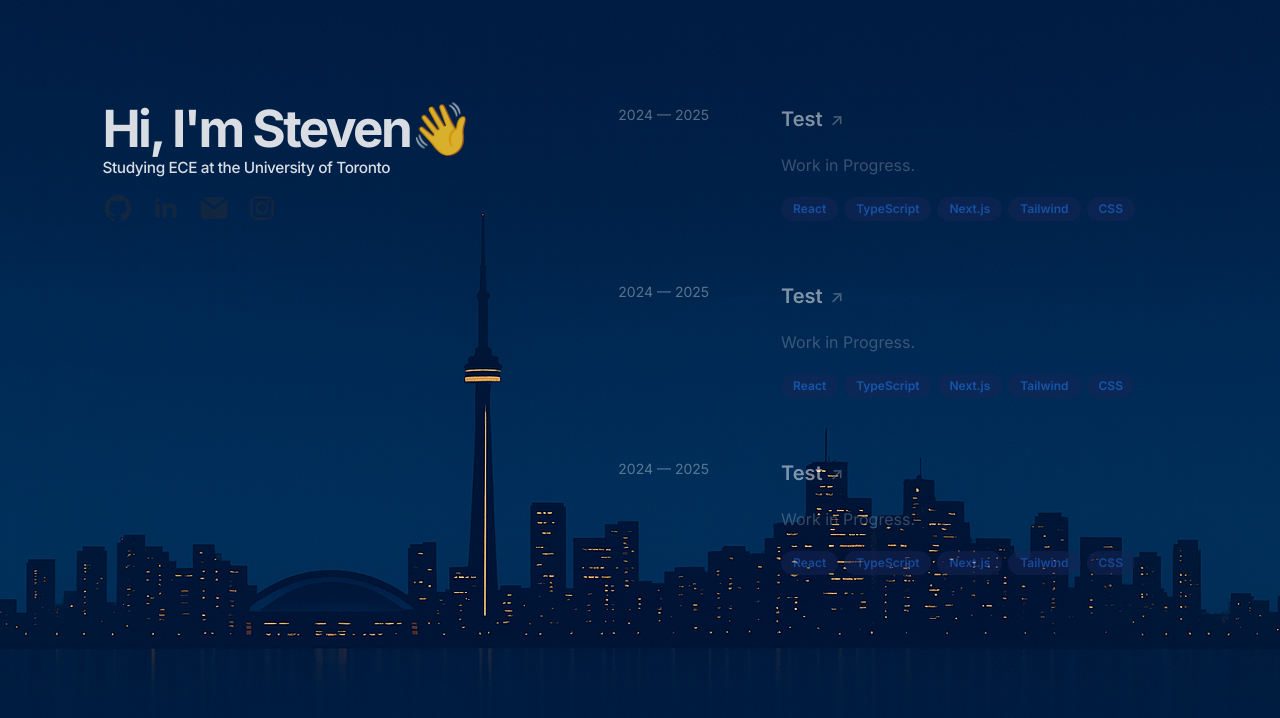
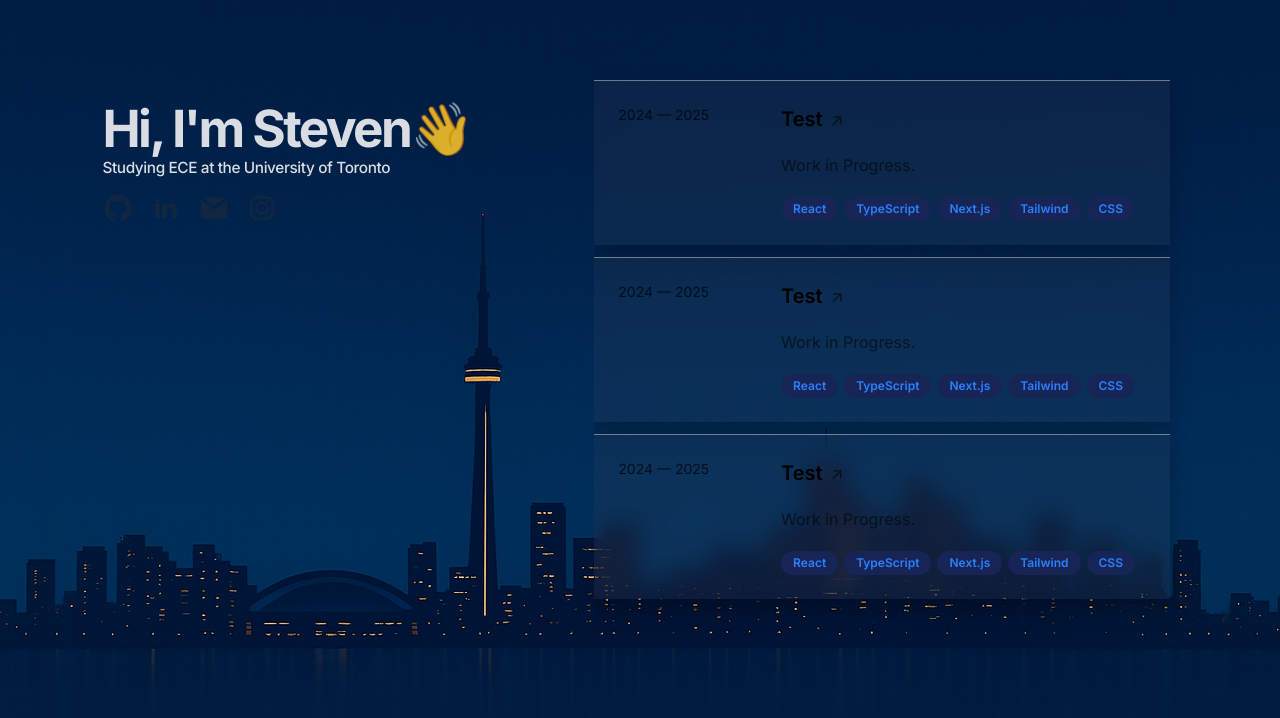
Before and after one commit to stev-jz/website, a Next.js app: page / in a window 1280 px wide. Shown: the top 718 px of the page. Built offline with nearby package versions, Linux system fonts and the light colour scheme.

Commit message:
light mode container style

```diff
--- a/src/components/GlassContainer.tsx
+++ b/src/components/GlassContainer.tsx
@@ -15,28 +15,36 @@ export default function GlassContainer(props: GlassContainerProps)
   return (
     <Link href={props.link} target="_blank"
       className='
-      max-w-168
+      w-[45vw]
       group
       mb-3
-      opacity-50
-      rounded-[10]
-      transition duration-100 ease-in-out
-      border-t border-t-transparent
+      rounded-[15]
+      transition duration-300 ease-in-out
 
-      hover:bg-white/6
+      border-t dark:border-t-white/20 border-t-white/40
+      dark:bg-white/4
+      bg-gray-600/15
+      backdrop-blur-md
+      shadow-[0_10px_20px_rgba(0,0,0,0.25)]
+
+
+      dark:hover:bg-white/8
+      hover:bg-gray-600/15
       hover:opacity-200
-      hover:shadow-[0_10px_20px_rgba(0,0,0,0.05)]
-      hover:backdrop-blur-md
-      hover:border-t
-      hover:border-t-white/30
+      dark:hover:shadow-[0_10px_20px_rgba(0,0,0,0.25)]
+      hover:shadow-[0_10px_20px_rgba(0,0,0,0.35)]
+      dark:hover:backdrop-blur-md
+      hover:backdrop-blur-lg
+      hover:border-t-white-45
+      dark:hover:border-t-white/35
 
       flex gap-10 justify-start p-6'>
       <div className=" flex gap-10 justify-start">
-        <div className="mr-8 text-sm opacity-70 text-white">
+        <div className="mr-8 text-sm opacity-70 text-black dark:text-white">
           {props.date}
         </div>
         <div className="flex flex-col gap-5">
-          <h1 className="transition-colors duration-100 ease-out group-hover:text-blue-600 text-xl font-semibold text-white">
+          <h1 className="transition-colors duration-100 ease-out dark:group-hover:text-blue-600 group-hover:text-blue-800 text-xl font-semibold text-black dark:text-white">
             {props.title}
             <div className="
               inline-block
@@ -48,14 +56,15 @@ export default function GlassContainer(props: GlassContainerProps)
               group-hover:opacity-90
               group-hover:translate-x-1
               group-hover:-translate-y-1
-              group-hover:text-blue-500
+              group-hover:text-blue-800
+              dark:group-hover:text-blue-500
               font-medium
               ml-1.5
             ">
             -&gt;
             </div>
             </h1>
-          <p className="text-gray-300 opacity-55">{props.description}</p>
+          <p className="dark:text-gray-300 text-black opacity-55">{props.description}</p>
           <ul className="flex">
             { props.tags && props.tags.map(tag =>
             <li
```
